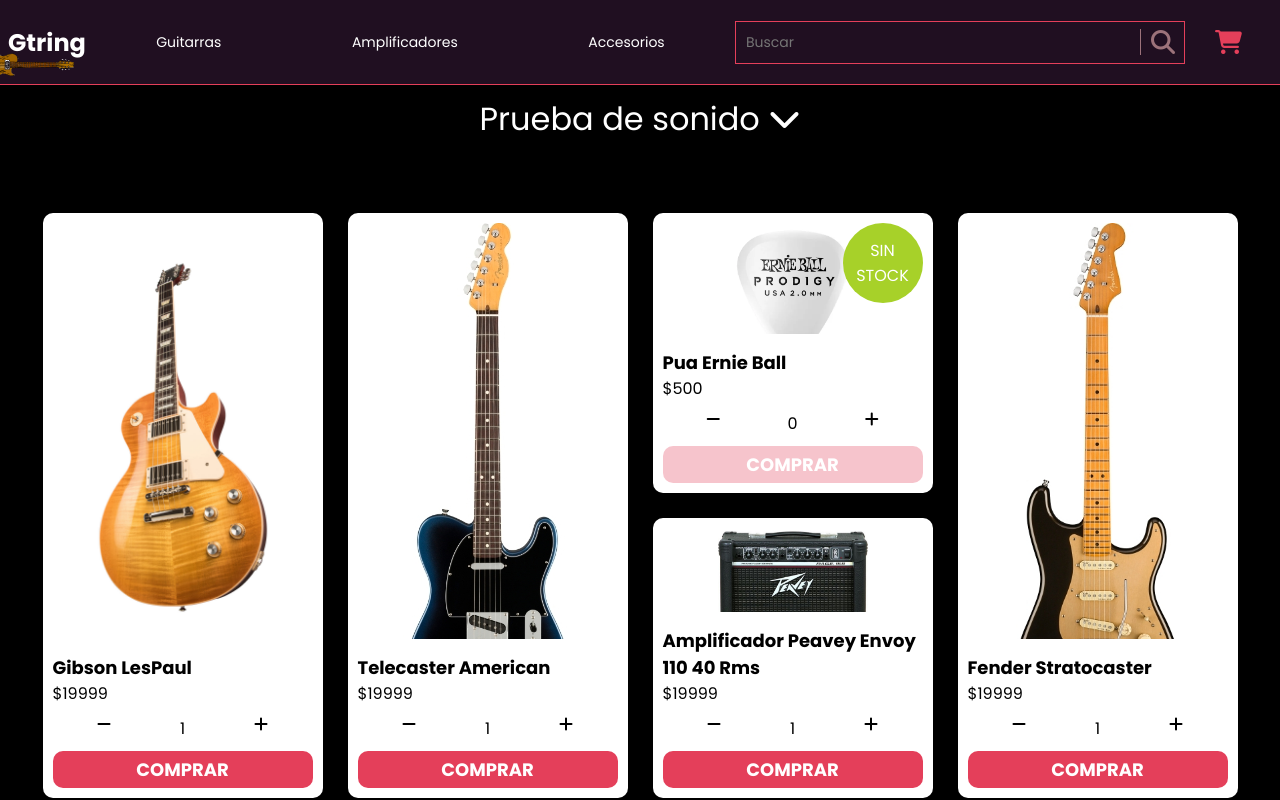
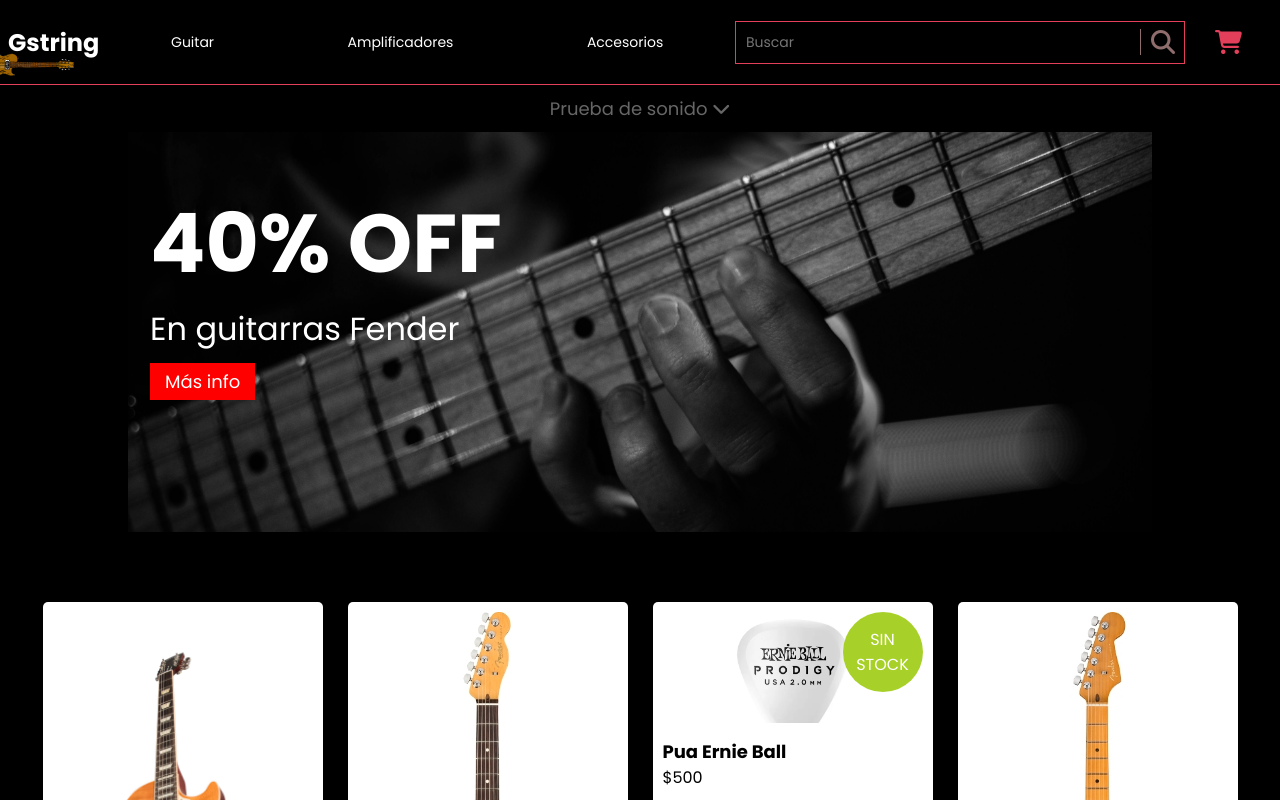
Before and after one commit to facundoaquino/Gstring-Aquino, a React (Create React App) app: page / in a window 1280 px wide. Shown: the top 800 px of the page. Built offline with nearby package versions, Linux system fonts and the light colour scheme.

Commit message:
add styles

```diff
--- a/src/App.js
+++ b/src/App.js
@@ -5,6 +5,7 @@
 
 import { BrowserRouter as Router, Route, Switch } from 'react-router-dom'
 import ItemDetailContainer from './componets/ItemDetail/ItemDetailContainer'
+import Banner from './componets/banner/Banner'
 
 function App() {
 	return (
@@ -14,13 +15,14 @@
 				<Switch>
 					<Route exact path="/">
 						<DemoCarousel />
+						<Banner />
 						<ItemListContainer />
 					</Route>
 					<Route path="/category/:categoryId">
 						<DemoCarousel />
 						<ItemListContainer />
 					</Route>
-					<Route   path="/item/:itemId">
+					<Route path="/item/:itemId">
 						<ItemDetailContainer />
 					</Route>
 				</Switch>
--- a/src/componets/ItemDetail/ItemDetail.js
+++ b/src/componets/ItemDetail/ItemDetail.js
@@ -3,7 +3,7 @@
 
 import ReactImageZoom from 'react-image-zoom'
 import Colors from './Colors'
-const ItemDetail = ({ pictureUrl, title, description, price ,category }) => {
+const ItemDetail = ({ pictureUrl, title, description, price, category }) => {
 	const [actualImage, setActualImage] = useState(typeof pictureUrl == 'object' ? pictureUrl[0].url : pictureUrl)
 	// console.log({title})
 	const props = {
@@ -27,7 +27,7 @@
 			<div className="details__container">
 				<h2 className="details__title">{title}</h2>
 				{typeof pictureUrl == 'object' && <Colors images={pictureUrl} setImage={setActualImage} />}
-				<button className='detail__buyButton'>Comprar</button>
+				<button className="detail__buyButton">Comprar</button>
 				<p className="details__price">{price}</p>
 				<p className="details__description">{description}</p>
 			</div>
--- a/src/componets/Navbar/Navabar.js
+++ b/src/componets/Navbar/Navabar.js
@@ -6,6 +6,7 @@
 import pauseAudio from '../../helpers/pauseAudio'
 import showMenu from '../../helpers/showMenu'
 import closeMenu from '../../helpers/closeMenu'
+import { navbarCategories } from '../../data/navbarCategories'
 
 const Navabar = () => {
 	const handlePlayer = () => {
@@ -19,20 +20,24 @@
 			<NavLink onClick={handlePlayer} to="/">
 				<div className="navbar__container">
 					<img className="navbar__logo" src={logo} alt="logo gtring" />
-					<h1 className="navbar__title">Gtring</h1>
+					<h1 className="navbar__title">Gstring</h1>
 				</div>
 			</NavLink>
 			<i onClick={showMenu} className="fas fa-bars navbar__menu"></i>
 			<ul className="navbar__listItem navbar--none">
-				<NavLink onClick={()=>{handlePlayer();closeMenu()}}     activeClassName="navbar__active" to={'/category/guitar'}>
-					<li className="navbar__item">Guitarras</li>
-				</NavLink>
-				<NavLink onClick={()=>{handlePlayer();closeMenu()}}    activeClassName="navbar__active" to={'/category/amplificadores'}>
-					<li className="navbar__item">Amplificadores</li>
-				</NavLink>
-				<NavLink onClick={()=>{handlePlayer();closeMenu()}}  activeClassName="navbar__active" to={'/category/accesorios'}>
-					<li className="navbar__item">Accesorios</li>
-				</NavLink>
+				{navbarCategories.map(({ category }) => (
+					<NavLink
+						key={category}
+						onClick={() => {
+							handlePlayer()
+							closeMenu()
+						}}
+						activeClassName="navbar__active"
+						to={`/category/${category.toLowerCase()}`}
+					>
+						<li className="navbar__item">{category}</li>
+					</NavLink>
+				))}
 			</ul>
 			<form className="navbar__form navbar--none">
 				<input className="navbar__search" placeholder="Buscar" type="text" />
--- a/src/componets/Navbar/Navbar.css
+++ b/src/componets/Navbar/Navbar.css
@@ -1,5 +1,5 @@
 .navbar {
-	background-color: #200f21;
+	background-color: black;
 	color: white;
 	display: flex;
 	align-items: center;
@@ -11,6 +11,7 @@
 	top: 0;
 	z-index: 100;
 }
+
 .navbar__container {
 	display: flex;
 	align-items: center;
@@ -66,7 +67,7 @@
 	transform: translateY(-50%);
 	color: rgba(238, 181, 181, 0.603);
 	z-index: 100;
-	background-color: #200f21;
+	background-color: black;
 }
 
 .navbar__icon-search::before {
@@ -95,16 +96,16 @@
 	bottom: 0;
 	position: absolute;
 
-	animation: toRight 2s forwards cubic-bezier(0.23, 1, 0.320, 1)  ;
+	animation: toRight 2s forwards cubic-bezier(0.23, 1, 0.32, 1);
 }
 
 @keyframes toRight {
 	0% {
-        right: 100%;
+		right: 100%;
 	}
 	100% {
-        left: 0;
-        bottom: 0;
+		left: 0;
+		bottom: 0;
 		right: 0;
 	}
 }
@@ -118,16 +119,14 @@
 		flex-wrap: wrap;
 		/* position: initial; */
 		min-height: 50px;
-
 	}
-	.navbar__title{
+	.navbar__title {
 		display: none;
 	}
-	.navbar--none{
+	.navbar--none {
 		display: none;
 	}
 	.navbar__listItem {
-
 		flex-direction: column;
 		align-items: center;
 	}
@@ -135,7 +134,7 @@
 		/* padding: 20px; */
 		font-size: 12px;
 	}
-	.navbar__logo{
+	.navbar__logo {
 		display: block;
 		margin: 0 auto;
 		/* position: relative; */
@@ -144,25 +143,23 @@
 		padding: 0;
 		transform: translateY(-90%);
 		top: 0;
-
 	}
 	.navbar__menu {
 		position: absolute;
 		left: 8px;
-		top:  8px;
+		top: 8px;
 		display: initial;
 		font-size: 24px;
-
 	}
-	.navbar__form{
+	.navbar__form {
 		margin: 5px 0;
 		width: 100%;
 	}
 	.navbar__search {
-		 font-size: 12px;
+		font-size: 12px;
 		width: 100%;
 	}
-	.navbar__icon-search{
+	.navbar__icon-search {
 		font-size: 16px;
 	}
 	/* .navbar__container{
@@ -170,12 +167,12 @@
 		left: 0;
 		top: 0;
 	} */
-	.navbar__cart{
+	.navbar__cart {
 		position: absolute;
 		right: 8px;
 		padding: 0;
 		top: 8px;
-		 /* left: 50%;
+		/* left: 50%;
 		 transform: translateX(-50%); */
 	}
 }
--- /dev/null
+++ b/src/componets/banner/Banner.js
@@ -0,0 +1,20 @@
+import React from 'react'
+import './banner.css'
+
+import background from './../../assets/images/background.jpg'
+const Banner = () => {
+	return (
+		<div className="banner__container">
+			<div className="banner__imgContainer">
+				<img src={background} alt="guitar-presentation" />
+				<div className="banner__descriptionCotainer">
+					<h2 className="banner__title">40% OFF</h2>
+					<p className="banner__text">En guitarras Fender</p>
+					<button className="banner__button">Más info</button>
+				</div>
+			</div>
+		</div>
+	)
+}
+
+export default Banner
--- /dev/null
+++ b/src/componets/banner/banner.css
@@ -0,0 +1,52 @@
+.banner__imgContainer {
+	/* width: 50%; */
+	margin: 10px auto;
+	max-height: 400px;
+	overflow: hidden;
+	position: relative;
+	display: flex;
+	justify-content: center;
+}
+.banner__imgContainer > img {
+	width: 80%;
+	object-fit: cover;
+}
+
+.banner__descriptionCotainer {
+	color: #666;
+	/* width: 50%; */
+	width: 400px;
+	position: absolute;
+	top: 50px;
+	left: 150px;
+}
+.banner__title {
+	font-size: 82px;
+	color: white;
+}
+.banner__text {
+	color: white;
+	font-size: 32px;
+}
+
+.banner__button {
+	margin-top: 10px;
+	color: white;
+	background-color: red;
+	cursor: pointer;
+	padding: 5px 15px;
+	font-size: 18px;
+}
+
+@media screen and (max-width: 768px) {
+	.banner__descriptionCotainer {
+		top: 10px;
+		left: 10px;
+	}
+	.banner__title {
+		font-size: 24px;
+	}
+	.banner__text {
+		font-size: 21px;
+	}
+}
--- a/src/componets/carrouselContainer/carrousel.css
+++ b/src/componets/carrouselContainer/carrousel.css
@@ -1,19 +1,16 @@
-
 .carr__image {
 	object-fit: contain;
 	height: 600px;
 	filter: grayscale(100%);
-
 }
-.carr__display{
+.carr__display {
 	transition: 2s cubic-bezier(0.165, 0.84, 0.44, 1);
 	opacity: 1;
-
 }
-.carr__display.d-none{
+.carr__display.d-none {
 	position: absolute;
 	opacity: 0;
-    transform:translateY(-100%);
+	transform: translateY(-100%);
 	position: absolute;
 	z-index: -1;
 	top: 0;
@@ -28,63 +25,62 @@
 	color: white;
 	font-size: 48px;
 }
-.carr__playerPlay{
+.carr__playerPlay {
 	font-size: 50px;
 	color: #e43f5a;
 	z-index: 1000;
 	cursor: pointer;
 }
-.carr__playerPause{
+.carr__playerPause {
 	font-size: 25px;
-    margin:  0 5px;
+	margin: 0 5px;
 	cursor: pointer;
 }
 
-
-.carr__subtitle{
-
-    color:rgb(238, 198, 198);
+.carr__subtitle {
+	color: rgb(238, 198, 198);
 	font-size: 16px;
 }
-.carr__playerContainer{
+.carr__playerContainer {
 	text-align: left;
 }
-.carr__chevron{
+.carr__chevron {
 	margin: 10px 0;
 	color: white;
 	text-align: center;
-    font-size: 32px;
+	font-size: 18px;
 	font-weight: 400;
+	color: #666;
 }
-.carr__chevron-icon{
-    transition: transform 1s ;
-    cursor:pointer
+.carr__chevron-icon {
+	transition: transform 1s;
+	cursor: pointer;
 }
-.carr__chevron-icon.r-180{
-    transition: transform 1s cubic-bezier(0.23, 1, 0.320, 1);
+.carr__chevron-icon.r-180 {
+	transition: transform 1s cubic-bezier(0.23, 1, 0.32, 1);
 	transform: rotate(180deg);
 }
-@media screen and (max-width:768px) {
-    .carr__image{
+@media screen and (max-width: 768px) {
+	.carr__image {
 		height: 400px;
 	}
-    .carr__chevron{
+	.carr__chevron {
 		font-size: 14px;
 	}
-    .carr__legend{
+	.carr__legend {
 		font-size: 16px;
 	}
-    .carr__playerContainer{
+	.carr__playerContainer {
 		/* display: flex; */
 		/* left: 50%; */
 		right: 50px;
 		bottom: 0;
 		font-size: initial;
 	}
-    .carr__playerPlay{
+	.carr__playerPlay {
 		font-size: 30px;
 	}
-    .carr__playerPause{
+	.carr__playerPause {
 		font-size: 20px;
 	}
 }
--- a/src/componets/container/styles/main.css
+++ b/src/componets/container/styles/main.css
@@ -31,7 +31,7 @@
 	flex-direction: column;
 	justify-content: flex-end;
 	padding: 10px;
-	border-radius: 10px;
+	border-radius: 5px;
 }
 .product__imgContainer {
 	overflow: hidden;
@@ -83,7 +83,7 @@
 
 .main__button {
 	width: 100%;
-	border-radius: 10px;
+
 	background-color: #e43f5a;
 	color: white;
 	font-weight: 700;
@@ -101,17 +101,16 @@
 	left: 50%;
 	top: 50%;
 	transform: translate(-50%, -50%);
-	max-height:250px
+	max-height: 250px;
 }
 .loading__svg--svg {
-
 	/* fill: #e43f5a48; */
 
 	transition: all 2s ease-in;
 }
 
-@media screen and (max-width:768px){
-	.main__container{
+@media screen and (max-width: 768px) {
+	.main__container {
 		margin-top: 20px;
 		padding: 10px;
 	}
--- /dev/null
+++ b/src/data/navbarCategories.js
@@ -0,0 +1,11 @@
+export const navbarCategories = [
+	{
+		category: 'Guitar',
+	},
+	{
+		category: 'Amplificadores',
+	},
+	{
+		category: 'Accesorios',
+	},
+]
```
Also changed, not shown: src/assets/images/background.jpg (added). Lines whose indentation alone changed are shown as unchanged.
